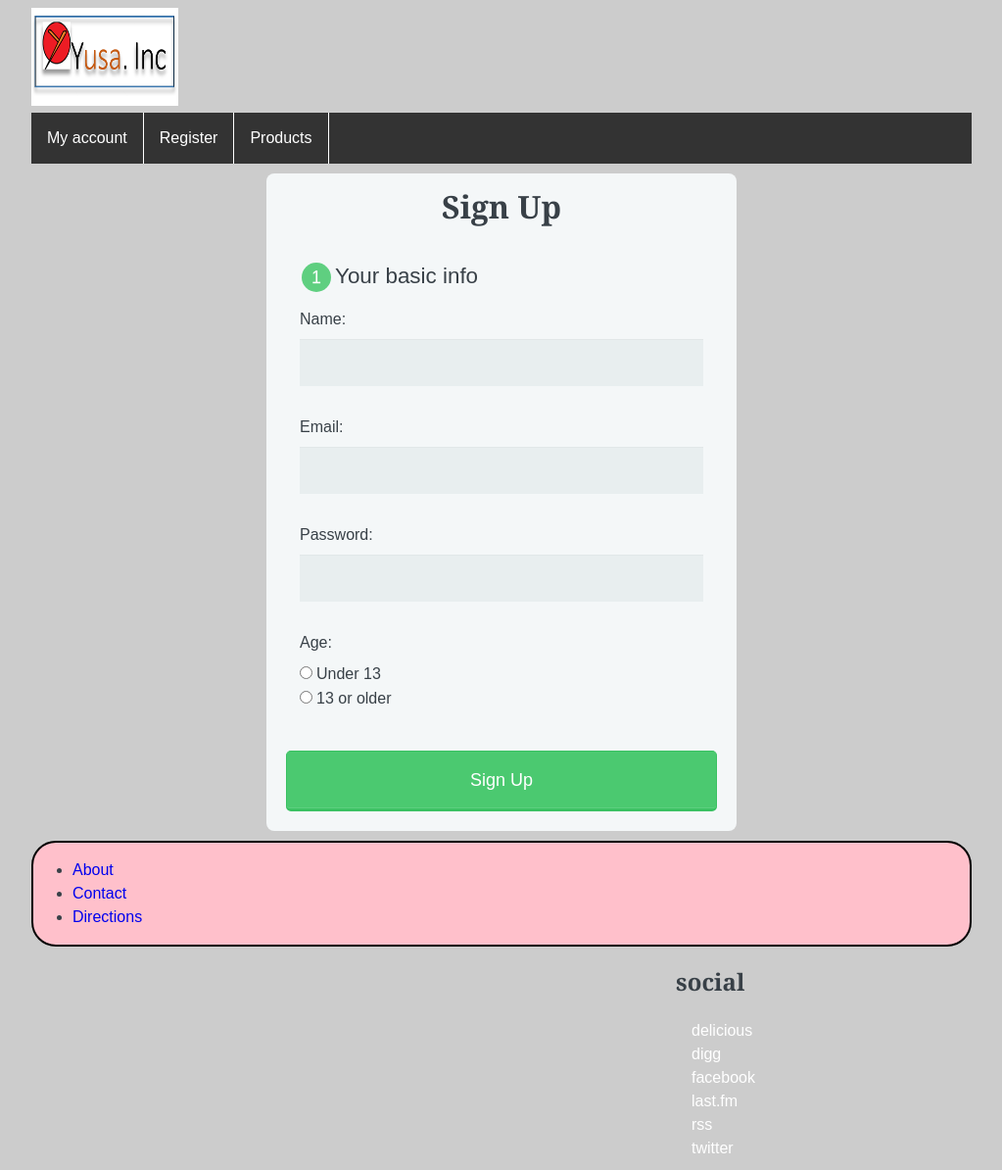
After one commit to fyusailmana/YusaInc, a PHP site: page /Register.html in a window 1280 px wide. The commit adds this page. Shown: the whole page at 98% size, without its empty margins (128-1151 px from the left). Run offline with PHP 8.4, Linux system fonts and the light colour scheme.

Commit message:
Add files via upload

```diff
--- /dev/null
+++ b/Web/Register.html
@@ -0,0 +1,73 @@
+<!DOCTYPE html>
+<html lang="en">
+<head >
+	<meta charset="utf-8">
+	<meta name="author" content="Yusa Inc.">
+	<title>Website</title>
+	<link rel="stylesheet" type="text/css" href="css/site.css">
+  <link rel="stylesheet" type="text/css" href="css/register.css">
+
+</head>
+	<body>
+
+		<div class="container">
+		<header id="banner">
+	<a href="A.html"><img id="logo" src="images\logo.PNG" ></a>
+
+		<ul>
+			<li><a href="#">My account</a></li>
+			<li><a href="#">Register</a></li>
+			<li><a href="#">Products</a></li>
+		</ul>
+		</header>
+      <div class="registrationForm">
+        <form action="index.html" method="post">
+
+<h1>Sign Up</h1>
+
+<fieldset>
+  <legend><span class="number">1</span>Your basic info</legend>
+  <label for="name">Name:</label>
+  <input type="text" id="name" name="user_name">
+
+  <label for="mail">Email:</label>
+  <input type="email" id="mail" name="user_email">
+
+  <label for="password">Password:</label>
+  <input type="password" id="password" name="user_password">
+
+  <label>Age:</label>
+  <input type="radio" id="under_13" value="under_13" name="user_age"><label for="under_13" class="light">Under 13</label><br>
+  <input type="radio" id="over_13" value="over_13" name="user_age"><label for="over_13" class="light">13 or older</label>
+</fieldset>
+    <button type="submit">Sign Up</button>
+    </form>
+      </div>
+	<div  class="footer">
+<div class="about">
+	<ul>
+		<li><a href="#">About</a></li>
+		<li><a href="#">Contact</a></li>
+		<li><a href="#">Directions</a></li>
+	</ul>
+
+	<div id="social">
+
+    <h2>social</h2>
+    <ul>
+      <li><a href="#" rel="me">delicious</a></li>
+      <li><a href="#" rel="me">digg</a></li>
+
+      <li><a href="#" rel="me">facebook</a></li>
+      <li><a href="#" rel="me">last.fm</a></li>
+      <li><a href="#" rel="alternate">rss</a></li>
+
+      <li><a href="#" rel="me">twitter</a></li>
+    </ul>
+
+</div>
+</div>
+</div>
+
+	</body>
+</html>
--- /dev/null
+++ b/Web/css/register.css
@@ -0,0 +1,117 @@
+*, *:before, *:after {
+  -moz-box-sizing: border-box;
+  -webkit-box-sizing: border-box;
+  box-sizing: border-box;
+}
+
+body {
+  font-family: 'Nunito', sans-serif;
+  color: #384047;
+}
+
+form {
+  max-width: 300px;
+  margin: 10px auto;
+  padding: 10px 20px;
+  background: #f4f7f8;
+  border-radius: 8px;
+}
+
+h1 {
+  margin: 0 0 30px 0;
+  text-align: center;
+}
+
+input[type="text"],
+input[type="password"],
+input[type="date"],
+input[type="datetime"],
+input[type="email"],
+input[type="number"],
+input[type="search"],
+input[type="tel"],
+input[type="time"],
+input[type="url"],
+textarea,
+select {
+  background: rgba(255,255,255,0.1);
+  border: none;
+  font-size: 16px;
+  height: auto;
+  margin: 0;
+  outline: 0;
+  padding: 15px;
+  width: 100%;
+  background-color: #e8eeef;
+  color: #8a97a0;
+  box-shadow: 0 1px 0 rgba(0,0,0,0.03) inset;
+  margin-bottom: 30px;
+}
+
+input[type="radio"],
+input[type="checkbox"] {
+  margin: 0 4px 8px 0;
+}
+
+select {
+  padding: 6px;
+  height: 32px;
+  border-radius: 2px;
+}
+
+button {
+  padding: 19px 39px 18px 39px;
+  color: #FFF;
+  background-color: #4bc970;
+  font-size: 18px;
+  text-align: center;
+  font-style: normal;
+  border-radius: 5px;
+  width: 100%;
+  border: 1px solid #3ac162;
+  border-width: 1px 1px 3px;
+  box-shadow: 0 -1px 0 rgba(255,255,255,0.1) inset;
+  margin-bottom: 10px;
+}
+
+fieldset {
+  margin-bottom: 30px;
+  border: none;
+}
+
+legend {
+  font-size: 1.4em;
+  margin-bottom: 10px;
+}
+
+label {
+  display: block;
+  margin-bottom: 8px;
+}
+
+label.light {
+  font-weight: 300;
+  display: inline;
+}
+
+.number {
+  background-color: #5fcf80;
+  color: #fff;
+  height: 30px;
+  width: 30px;
+  display: inline-block;
+  font-size: 0.8em;
+  margin-right: 4px;
+  line-height: 30px;
+  text-align: center;
+  text-shadow: 0 1px 0 rgba(255,255,255,0.2);
+  border-radius: 100%;
+}
+
+@media screen and (min-width: 480px) {
+
+  form {
+    max-width: 480px;
+  }
+
+}
--- a/Web/css/site.css
+++ b/Web/css/site.css
@@ -1,6 +1,7 @@
 .container{
   width: 960px;
   margin: 0px auto;
+
 }
 html, body {
   min-height: 100%;
@@ -47,17 +48,15 @@ a{
     background-color: #111;
 }
 
-.main .new-products{
-
+.new-products{
+  text-align: center;
 	height: 360px;
 	width: 960px;
-  margin: 0 auto;
-
 }
 .new-products img{
-	border: 3px solid black;
+	border: 1px solid black;
 	height: 240px;
-	width: 960px;
+  border
 	padding: 10px;
   margin: 0px auto;
 }
@@ -68,6 +67,7 @@ a{
   background-color: yellow;
   border: 2px solid black;
   float: none;
+  border-radius: 25px;
 }
 
 /* FOOTER NAVIGATION */
@@ -75,6 +75,7 @@ a{
     border: 2px solid black;
     background: pink;
     display: block;
+    border-radius: 25px;
 }
 .footer #about{
   width: 620px;
```
Also changed, not shown: Web/Script/myScript.js (added, +17 -0 lines).
